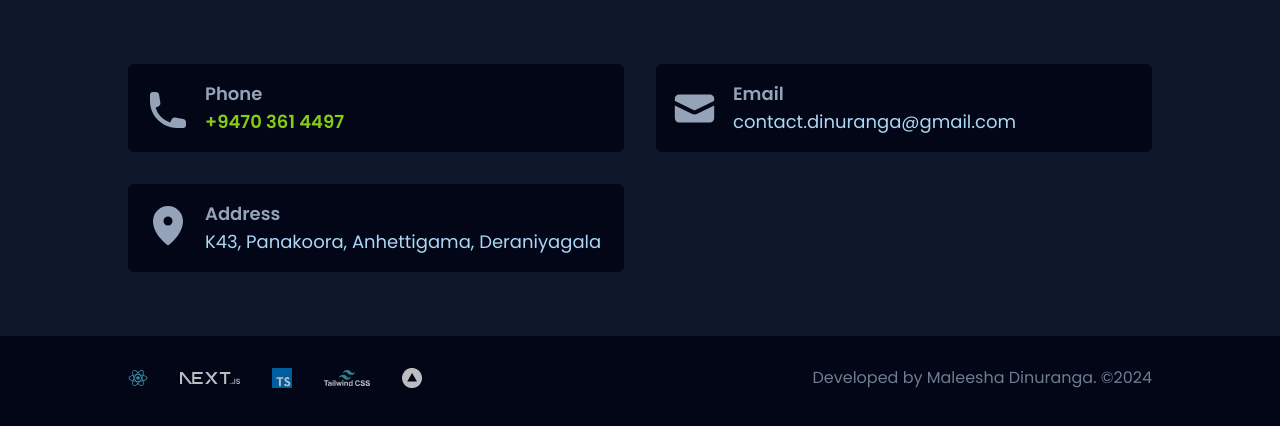
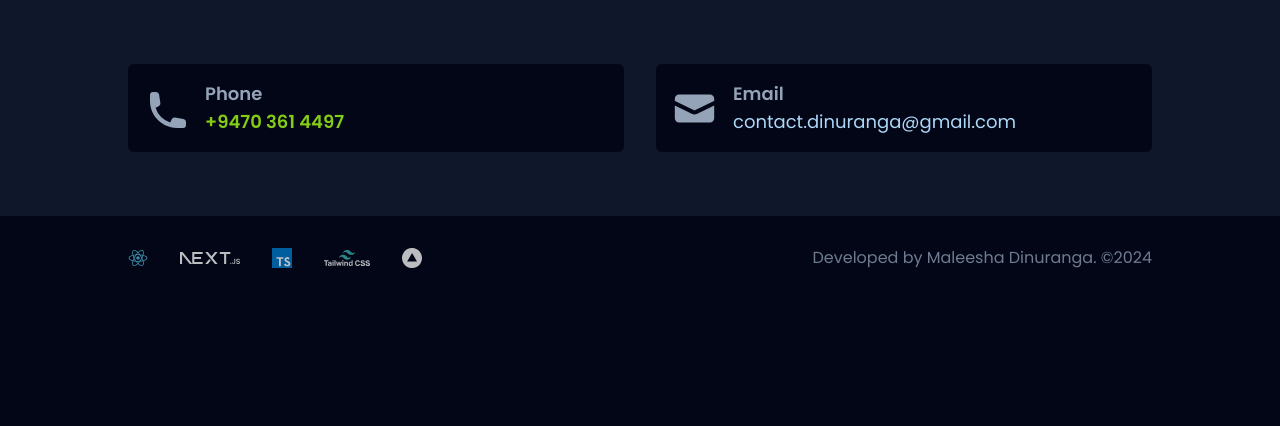
Before and after one commit to dinuranga/portfolio-with-nextjs, a Next.js app: page /Footer in a window 1280 px wide. Shown: the top 426 px of the page. Built offline with nearby package versions, Linux system fonts and the light colour scheme.

Commit message:
Updated Footer.tsx

```diff
--- a/pages/Footer.tsx
+++ b/pages/Footer.tsx
@@ -31,7 +31,7 @@ function Footer() {
           </div>
         </div>
 
-        <div id="footer" className="scroll-mt-[12vh] rounded-md bg-slate-950 py-[1rem] px-[1rem]">
+        {/* <div id="footer" className="scroll-mt-[12vh] rounded-md bg-slate-950 py-[1rem] px-[1rem]">
           <div className="flex space-x-4">
             <div className="w-[45px] h-[45px]">
               <MapPinIcon className="h-12 w-12 text-slate-400 hover:text-highlight" />
@@ -41,7 +41,7 @@ function Footer() {
               <p className='text-secondary text-sm lg:text-lg'>{contact.address}</p>
             </div>
           </div>
-        </div>
+        </div> */}
       </div>
         <div className="w-full  pt-[2rem] pb-[2rem] bg-slate-950">
             <div className="w-[80%] mx-auto grid grid-cols-1 lg:grid-cols-2 items-center opacity-75">
```
